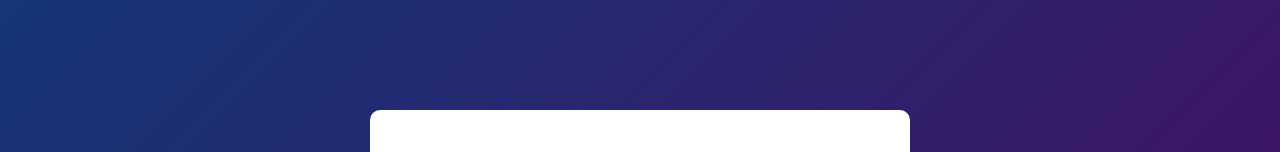
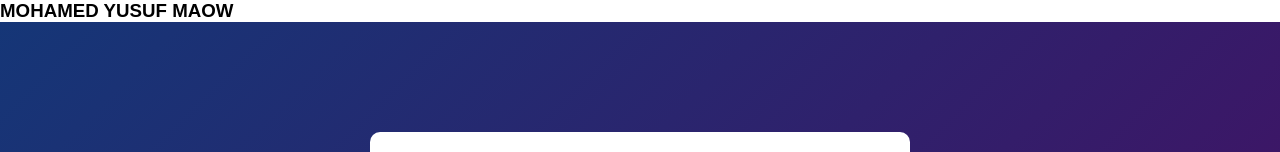
Before and after one commit to MOHAMED7395646/To-Do-List, a plain HTML site: page index.html in a window 1280 px wide. Shown: the top 152 px of the page. Drawn offline with Linux system fonts and the light colour scheme.

Commit message:
Update index.html

```diff
--- a/index.html
+++ b/index.html
@@ -7,6 +7,7 @@
     <link rel="stylesheet" href="To-do list.css">
 </head>
 <body>
+     <h3><b>MOHAMED YUSUF MAOW</b></h3>
     <div class="container">
         <div class="todo-app">
             <h2>To-do List <img src="icon2.png"></h2>
```
